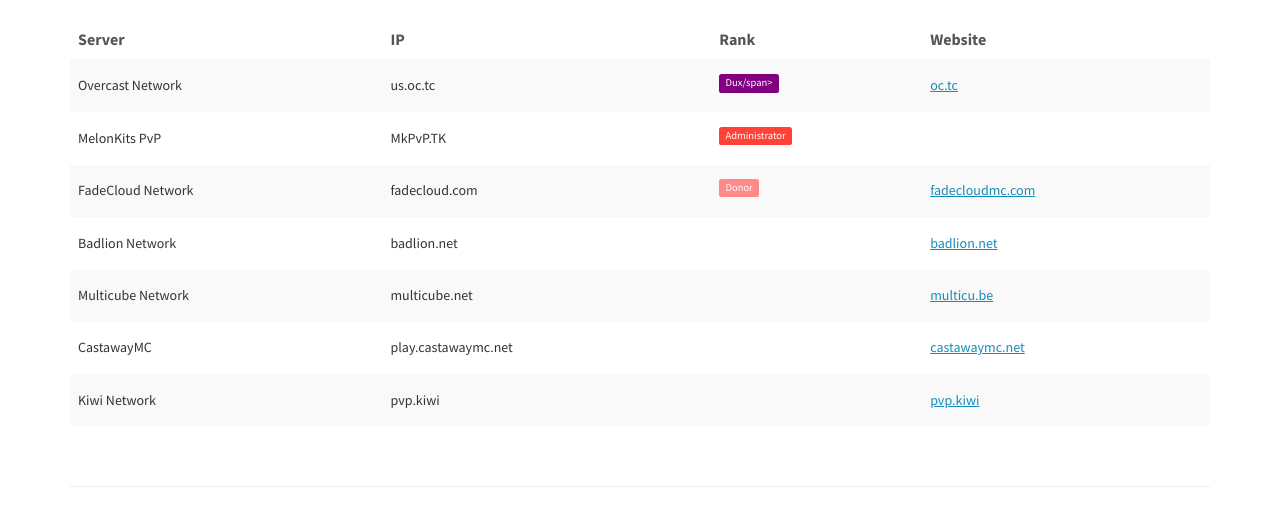
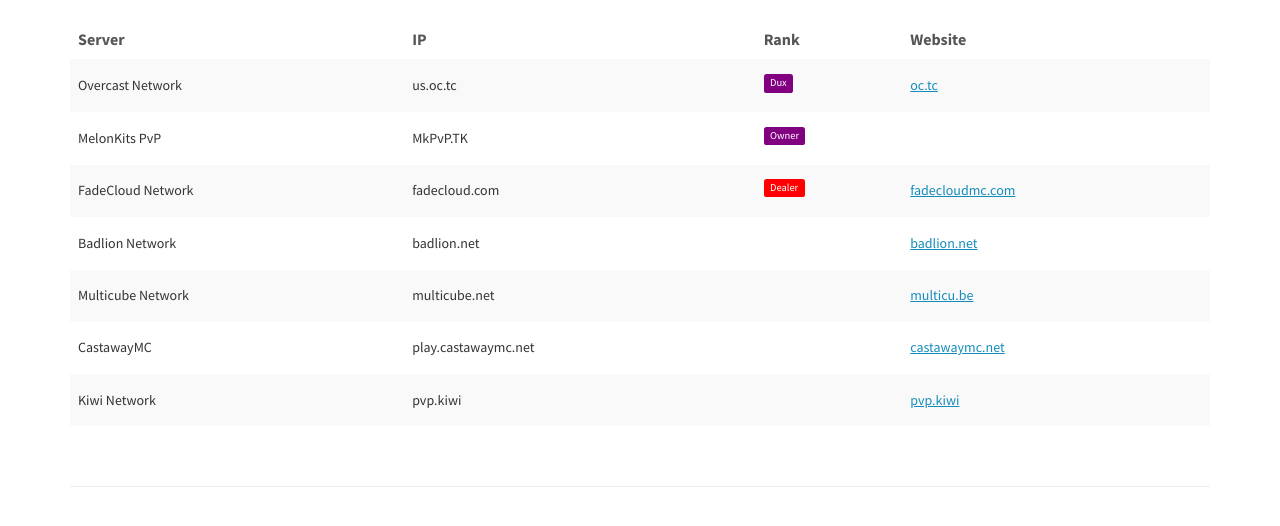
Before and after one commit to DivinanceMC/DivinanceMC.github.io, a plain HTML site: page servers/index.html in a window 1280 px wide. Shown: the part 164-690 px from the top of the page. Drawn offline with Linux system fonts and the light colour scheme; some icons are missing.

Commit message:
Basic website modifications.

```diff
--- a/servers/index.html
+++ b/servers/index.html
@@ -58,19 +58,19 @@
           <tr>
             <td><h5>Overcast Network</h5></td>
 			<td><h5>us.oc.tc</h5></td>
-			<td><h5><span class="label" style="background-color: purple; color: white" title="" data-original-title="">Dux/span></h5></td>
+			<td><h5><span class="label" style="background-color: purple; color: white" title="" data-original-title="">Dux</span></h5></td>
 			<td><h5><a href="http://oc.tc"> oc.tc</a></h5></td>
           </tr>
           <tr>
             <td><h5>MelonKits PvP</h5></td>
 			<td><h5>MkPvP.TK</h5></td>
-			<td><h5><span class="label" style="background-color: #ff4136; color: white" title="" data-original-title="">Administrator</span></h5></td>
+			<td><h5><span class="label" style="background-color: purple; color: white" title="" data-original-title="">Owner</span></h5></td>
 			<td><h5></h5></td>
           </tr>
 		  <tr>
             <td><h5>FadeCloud Network</h5></td>
 			<td><h5>fadecloud.com</h5></td>
-			<td><h5><span class="label" style="background-color: #F88; color: white" title="" data-original-title="">Donor</span></h5></td>
+			<td><h5><span class="label" style="background-color: red; color: white" title="" data-original-title="">Dealer</span></h5></td>
 			<td><h5><a href="http://fadecloudmc.com"> fadecloudmc.com</a></h5></td>
           </tr>
 		  <tr>
```
